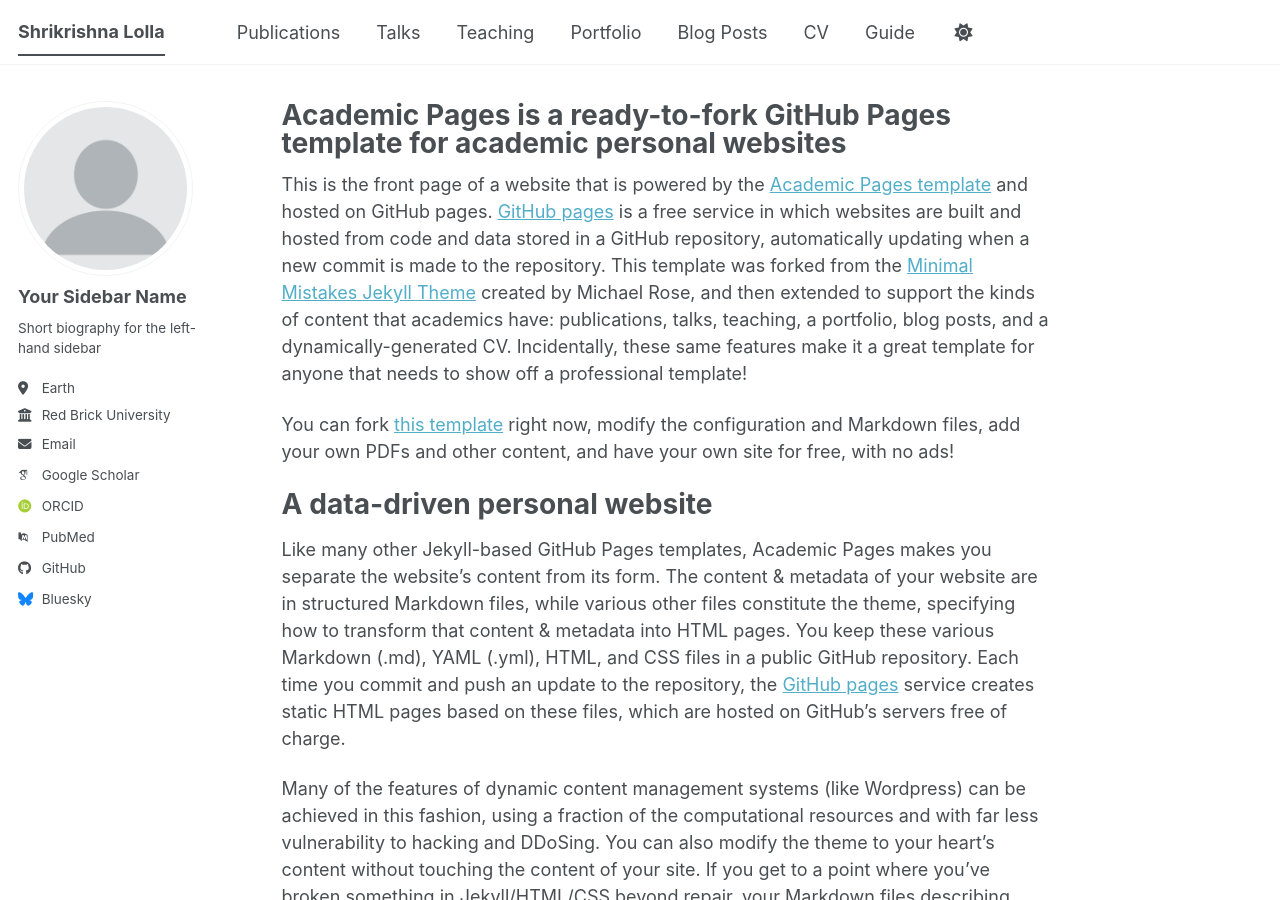
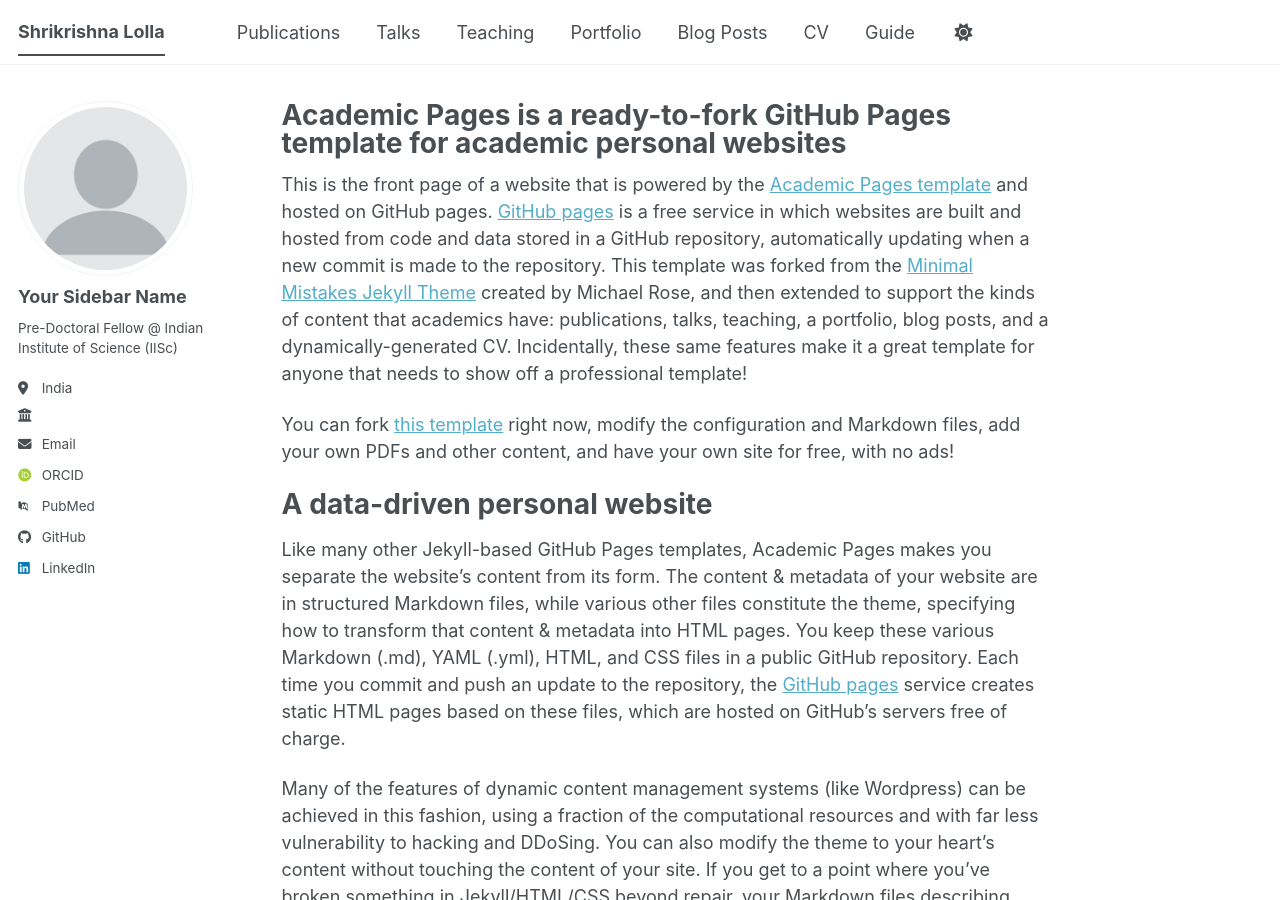
Before and after one commit to shrikrishnalolla/shrikrishnalolla.github.io, a Jekyll site: the page built from _pages/about.md, in a window 1280 px wide and 900 px high. Built offline with Jekyll 4.4.1, drawn with Linux system fonts in a browser that asks for light colours; some web fonts are replaced; a script bundle is joined from its source files by our own code; library files that are not in the unit come from our copies.

Commit message:
Added more info about me

```diff
--- a/_config.yml
+++ b/_config.yml
@@ -26,19 +26,19 @@
   avatar           : "profile.png"
   name             : "Your Sidebar Name"
   pronouns         : # example: "she/her"
-  bio              : "Short biography for the left-hand sidebar"
-  location         : "Earth"
-  employer         : "Red Brick University"
+  bio              : "Pre-Doctoral Fellow @ Indian Institute of Science (IISc)"
+  location         : "India"
+  employer         : ""
   uri              : # URL
-  email            : "none@example.org"
+  email            : "shrikrishnalolla@gmail.com"
 
   # Academic websites
   academia         : # URL
   arxiv            : # URL - Update with the correct link to your profile
-  googlescholar    : "https://scholar.google.com/citations?user=PS_CX0AAAAAJ"
+  # googlescholar    : "https://scholar.google.com/citations?user=PS_CX0AAAAAJ"
   inspire-hep      : # URL
   impactstory      : # URL
-  orcid            : "https://orcid.org/yourorcidurl"
+  orcid            : "https://orcid.org/0009-0003-9990-7285"
   semantic         : # URL
   ssrn             : # URL
   pubmed           : "https://www.ncbi.nlm.nih.gov/pubmed/?term=john+snow"
@@ -51,13 +51,13 @@
   bitbucket        : # Username - Update with your username on the site
   codepen          : # Username
   dribbble         : # Username
-  github           : "academicpages"
+  github           : "shrikrishnalolla"
   kaggle           : # Username
   stackoverflow    : # User number or user number and name (i.e., use "1" or "1/jeff-atwood")
 
   # Social media
   artstation       : # Username
-  bluesky          : "bsky.app" # Replace this with you Bluesky username
+  # bluesky          : "bsky.app" # Replace this with you Bluesky username
   facebook         : # Username
   flickr           : # Username
   foursquare       : # Username
@@ -66,7 +66,7 @@
   keybase          : # Username
   instagram        : # Username
   lastfm           : # Username
-  linkedin         : # Username
+  linkedin         : shrikrishnalolla
   mastodon         : # URL
   medium           : # URL
   pinterest        : # Username
```
